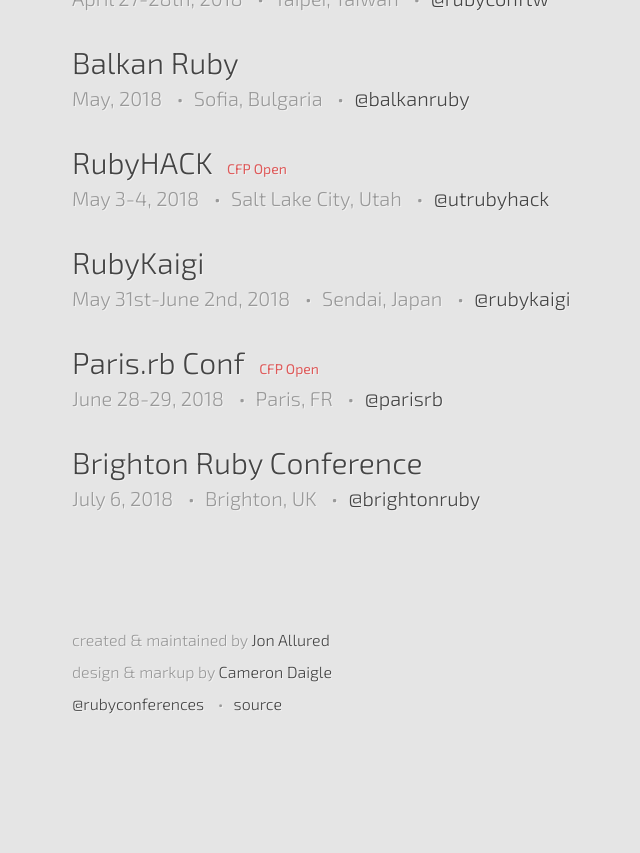
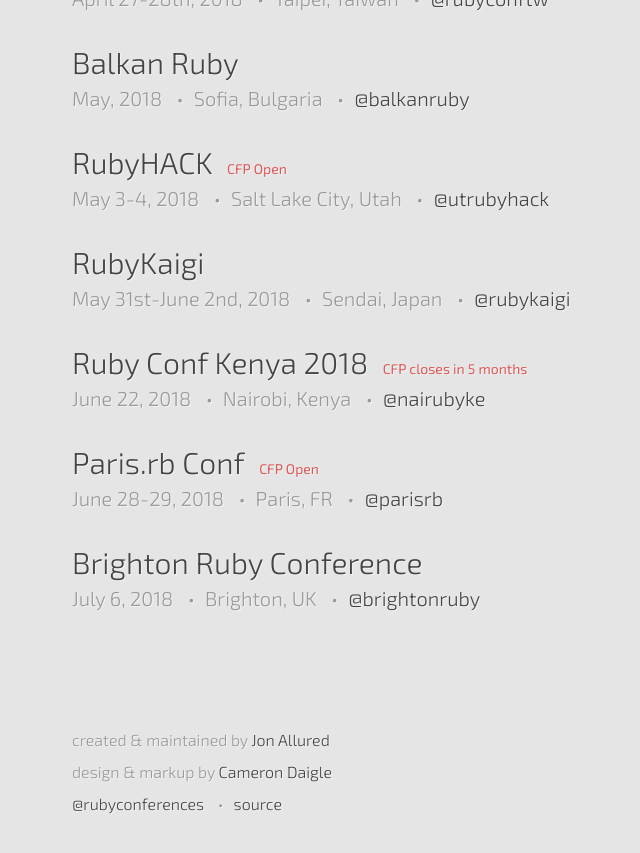
Before and after one commit to ruby-conferences/ruby-conferences.github.io, a Jekyll site: the page built from index.html, in a window 1280 px wide and 900 px high, scrolled down 1718 px. Shown: the top 853 px of the window, without its empty margins (168-808 px from the left). Built offline with Jekyll 4.4.1, drawn with Linux system fonts in a browser that asks for light colours; before the commit the page ends 2518 px from its top, so only the background shows below that.

Commit message:
Added ruby conf kenya

```diff
--- a/_data/current.yml
+++ b/_data/current.yml
@@ -101,6 +101,14 @@
   url: http://rubykaigi.org/2018
   twitter: rubykaigi
 
+- name: Ruby Conf Kenya 2018
+  location: Nairobi, Kenya
+  dates: "June 22, 2018"
+  url: http://rubyconf.nairuby.org/2018
+  twitter: nairubyke
+  cfp_phrase: CFP closes
+  cfp_date: "April 2, 2018"
+
 - name: Paris.rb Conf
   location: Paris, FR
   dates: "June 28-29, 2018"
```
